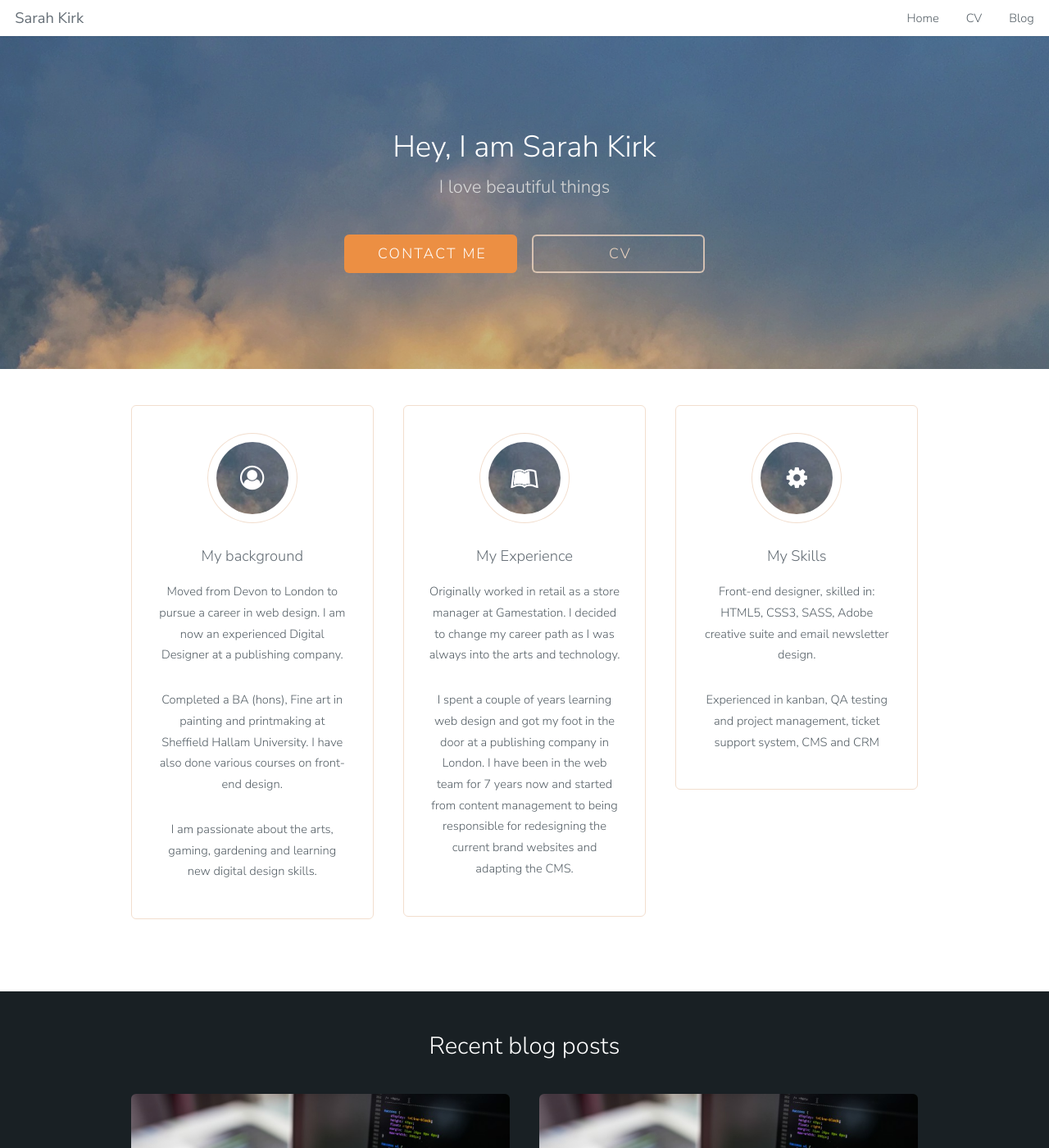
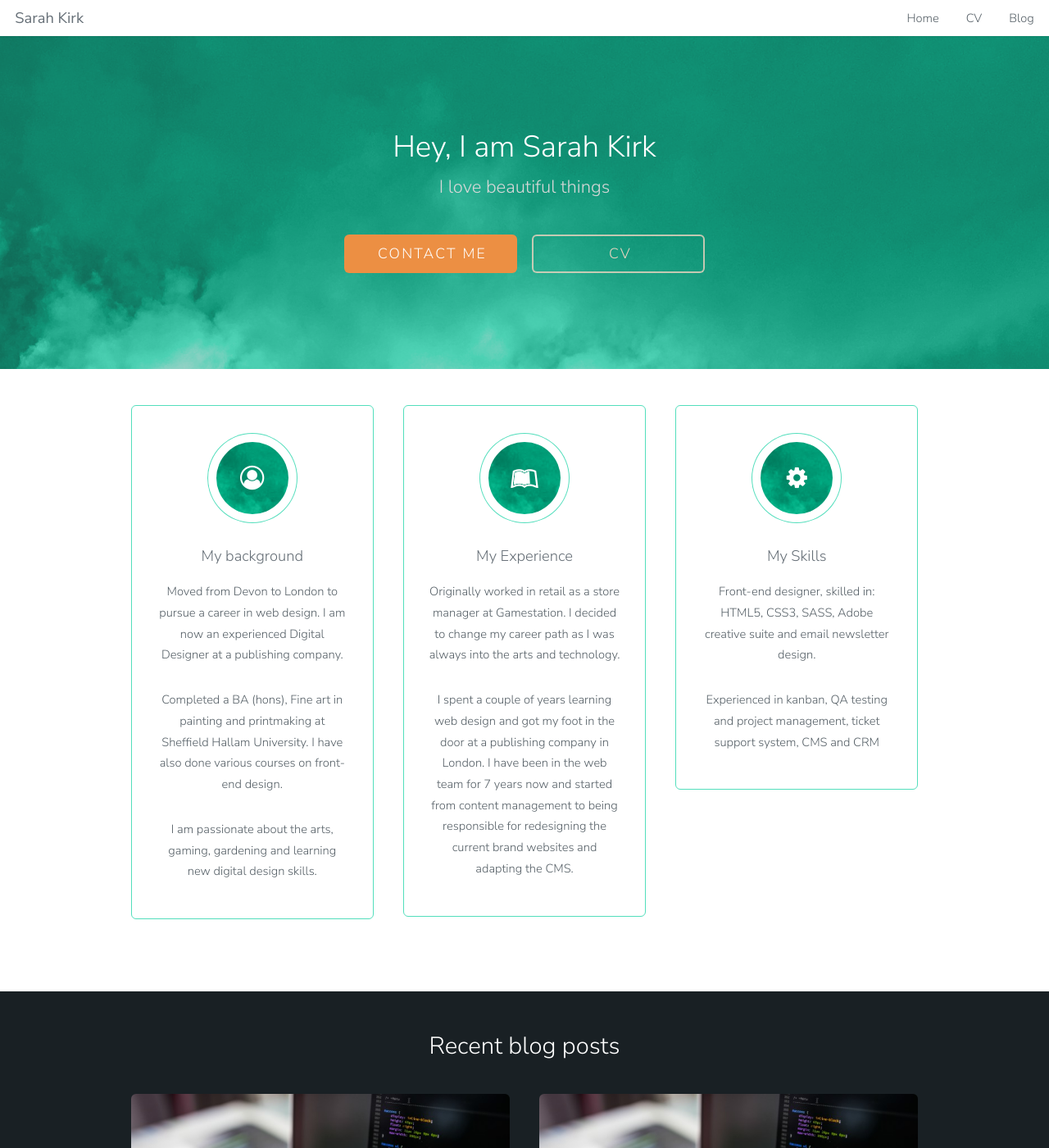
Before and after one commit to Kharsikar/kharsikar.github.io, a Jekyll site: the page built from index.html, in a window 1280 px wide and 1400 px high. Shown: the whole window at 82% size. Built offline with Jekyll 4.4.1, drawn with Linux system fonts in a browser that asks for light colours.

Commit message:
colour changes

```diff
--- a/css/style.css
+++ b/css/style.css
@@ -402,7 +402,7 @@
 
 	.box {
 		border-radius: 6px;
-		border: solid 1px rgba(239, 214, 194, 0.8);
+		border: solid 1px rgba(40, 214, 172, 0.8);
 		margin-bottom: 2em;
 		padding: 3em 2em;
 	}
@@ -444,7 +444,7 @@
 			display: inline-block;
 			margin: 0 0 1.25em 0;
 			color: #ffffff;
-			background: #ec8f43;
+			background-color: rgb(40, 214, 172);
 			background-image: url(../images/cloud-square.jpg);
 			width: 3em;
 			height: 3em;
@@ -452,7 +452,9 @@
 			text-align: center;
 			line-height: 3em;
 			border-radius: 100%;
-			box-shadow: 0 0 0 10px #fff, 0 0 0 11px rgba(239, 214, 194, 0.8);
+			box-shadow: 0 0 0 10px #fff, 0 0 0 11px rgba(40, 214, 172, 0.8);
+			background-color: rgb(40, 214, 172);
+    			background-blend-mode: luminosity;
 		}
 
 /* Image */
@@ -993,6 +995,8 @@
 		padding: 10em 0;
 		text-align: center;
 		position: relative;
+		background-color: rgb(40, 214, 172);
+    		background-blend-mode: luminosity;
 	}
 
 		#banner:before {
```
